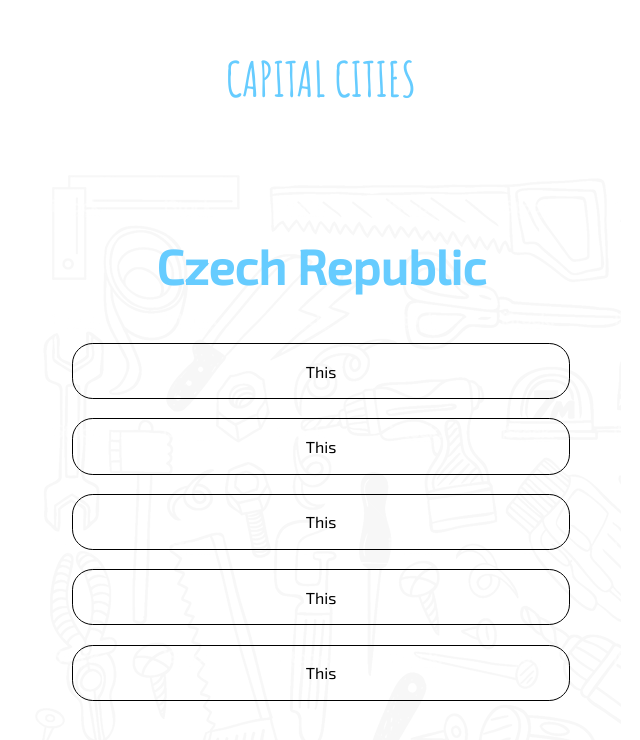
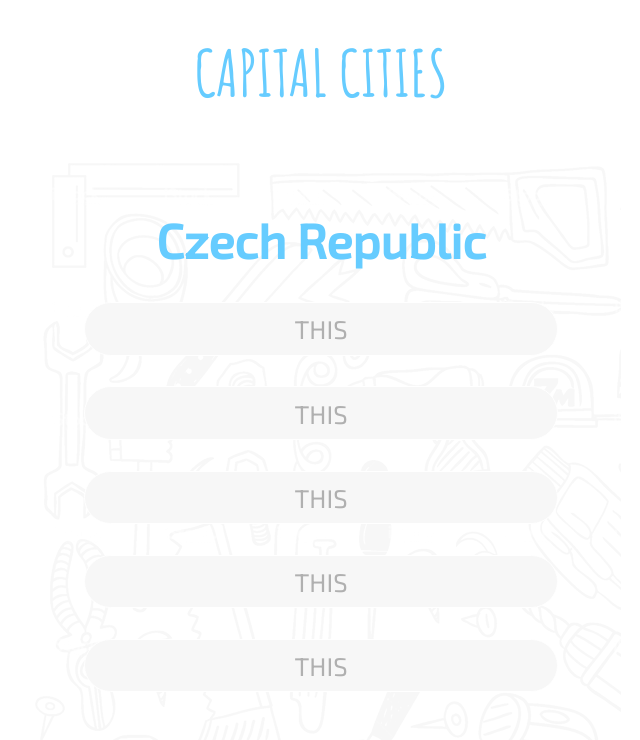
Before and after one commit to yonayen/QuizApp, a plain HTML site: page index.html in a window 1280 px wide. Shown: the whole page, without its empty margins (319-959 px from the left). Drawn offline with nearby package versions, Linux system fonts and the light colour scheme.

Commit message:
style placing of li elements (answers for questions)

```diff
--- a/css/style.css
+++ b/css/style.css
@@ -7,9 +7,9 @@ body {
 }
 
 .title {
-	font-size: 3em;
+	font-size: 4rem;
 	text-align: center;
-	margin: 1em auto;
+	margin: 0.5em auto;
 	font-family: 'Amatic SC',
 	 cursive;
 	color: #66CCFF;
@@ -20,7 +20,7 @@ body {
 	background-repeat: repeat-x;
 	width: 600px;
 	height: 600px;
-	margin: 2em auto;
+	margin: 1em auto;
 	font-family: 'Exo 2', sans-serif;
 	text-align: center;
 	padding: 2em 2em;
@@ -29,7 +29,7 @@ body {
 }
 
 .question-title {
-	margin: 1em auto;
+	margin: 0.7em auto;
 	font-size: 3em;
 	color: #66CCFF;
 }
@@ -37,19 +37,23 @@ body {
 .question-options {
 	margin: 1em auto;
 	list-style-type: none;
+	text-transform: uppercase;
 }
 
 .question-options > li {
-	border: 0.5px solid #000;
+	border: 0.5px solid #FFF;
 	margin-bottom: 1.2em;
-	padding: 1.1em 1em;
+	padding: 0.4em 1em;
 	border-radius: 1.3em;
 	margin-right: 1.2em;
 	margin-left: 1.2em;
+	font-size: 1.6rem;
+	background-color: #F7F7F7;
+	color: #B0B0B0;
 }
 
 li:hover {
-	border: 1px solid #B0B0B0;
+	border: 1px solid #F7F7F7;
 	background-color: #66CCFF;
 	color: #FFF;
 }
```
